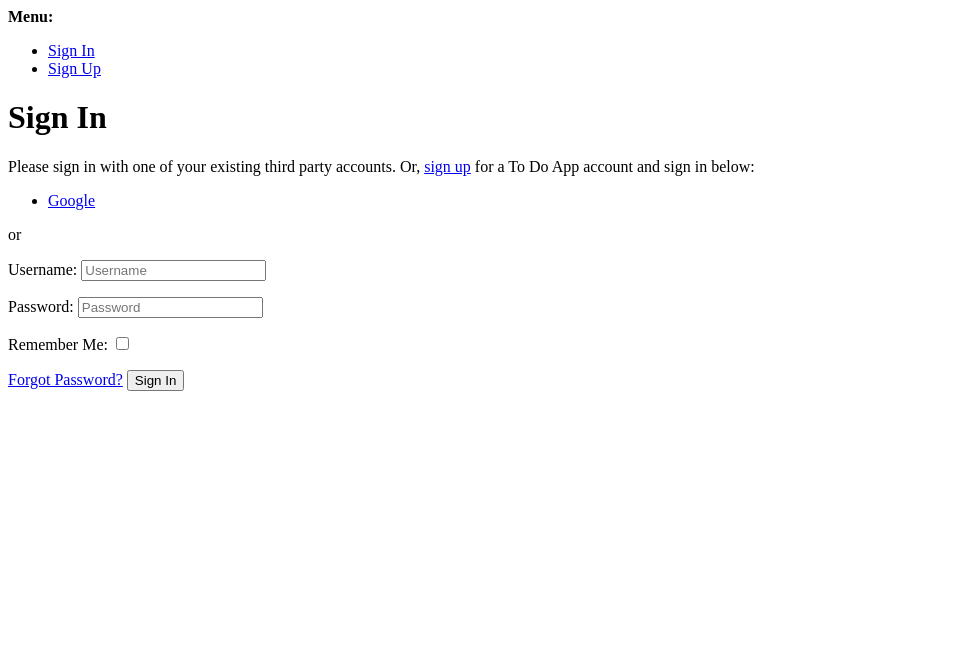
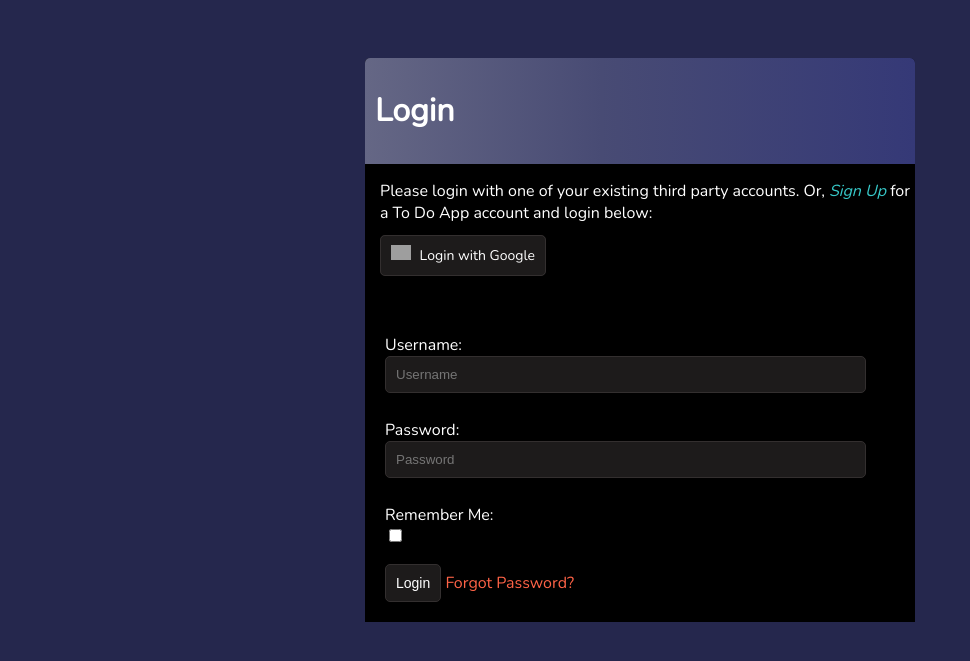
Before and after one commit to mittal-parth/To-Do-App-2.0, a Django app: page /accounts/login/ in a window 1280 px wide. Shown: the top 661 px of the page, without its empty margins (0-970 px from the left). Run offline with Django 3.2, Linux system fonts and the light colour scheme; some libraries are stand-ins or nearby versions; grey boxes are pictures that could not be loaded.

Commit message:
styled auth templates

```diff
--- a/accounts/templates/account/base.html
+++ b/accounts/templates/account/base.html
@@ -1,14 +1,136 @@
 <!DOCTYPE html>
 <html>
+
 <head>
-    <title>{% block head_title %}{% endblock %}</title>
+  <link rel="preconnect" href="https://fonts.gstatic.com">
+  <link href="https://fonts.googleapis.com/css2?family=Nunito:wght@200&display=swap" rel="stylesheet">
+  <link rel="stylesheet" href="https://cdnjs.cloudflare.com/ajax/libs/font-awesome/4.7.0/css/font-awesome.min.css">
+
+  <title>ToDo App | {% block head_title %}{% endblock %}</title>
+
+  <style>
+    body {
+      background-color: #25274D;
+      font-family: 'Nunito', sans-serif;
+      padding-top: 50px;
+    }
+
+    .container {
+      max-width: 550px;
+      /* Makes it responsive */
+      margin: auto;
+      /* background-color: #464866; */
+      background-color: black;
+      -webkit-box-shadow: 2px 2px 13px -4px rgba(0, 0, 0, 0, 21);
+      box-shadow: 2px 2px 13px -4px rgba(0, 0, 0, 0, 21);
+      border-radius: 5px 5px 5px 5px;
+    }
+
+    h1,
+    h2,
+    h3,
+    h4,
+    h5,
+    h6 {
+      font-family: 'Nunito', sans-serif;
+      color: white;
+    }
+
+    a,
+    p,
+    ul {
+      color: white;
+      text-decoration: none;
+
+    }
+
+    .header-bar {
+      display: flex;
+      justify-content: space-between;
+      color: #fff;
+      padding: 10px;
+      border-radius: 5px 5px 0 0;
+      background: linear-gradient(90deg, #656785 0%, #484b74 43%, #353977 100%);
+    }
+
+    .header-bar a {
+      color: white;
+      text-decoration: none;
+    }
+
+    .form-bar {
+      margin-left: 15px;
+    }
+
+    #add-link {
+      color: rgb(123, 233, 90);
+      font-size: 25px;
+    }
+
+    input[type=text],
+    input[type=password],
+    input[type=email],
+    textarea {
+      margin-right: 3px;
+      border: 1px solid rgb(51, 47, 47);
+      border-radius: 5px;
+      padding: 10px;
+      width: 90%;
+      background-color: rgb(29, 27, 27);
+      color: white;
+    }
+
+    label {
+      padding-top: 10px;
+      display: block;
+    }
+
+    .button {
+      border: 1px solid rgb(51, 47, 47);
+      background-color: rgb(29, 27, 27);
+      color: white;
+      padding: 10px;
+      font-size: 14px;
+      border-radius: 5px;
+      cursor: pointer;
+      text-decoration: none;
+    }
+
+    #input-form {
+      display: flex;
+    }
+
+    .update-form-wrapper,
+    .delete-form-wrapper {
+      background-color: black;
+      padding: 20px;
+    }
+
+    /* .delete-form-wrapper{
+            display: flex;
+        } */
+  </style>
   {% block extra_head %}
   {% endblock %}
 </head>
+
 <body>
+  <div class="container">
     {% block body %}
 
-    {% if messages %}
+    <!-- <div>
+      <ul>
+        {% if user.is_authenticated %}
+        <li><a href="{% url 'account_email' %}">Change E-mail</a></li>
+        <li><a href="{% url 'account_logout' %}">Sign Out</a></li>
+        {% endif %}
+      </ul>
+    </div> -->
+
+    {% block content %}
+    {% endblock %}
+
+    <!-- {% if messages %}
     <div>
       <strong>Messages:</strong>
       <ul>
@@ -17,24 +139,12 @@
         {% endfor %}
       </ul>
     </div>
-    {% endif %}
+    {% endif %} -->
 
-    <div>
-      <strong>Menu:</strong>
-      <ul>
-        {% if user.is_authenticated %}
-        <li><a href="{% url 'account_email' %}">Change E-mail</a></li>
-        <li><a href="{% url 'account_logout' %}">Sign Out</a></li>
-        {% else %}
-        <li><a href="{% url 'account_login' %}">Sign In</a></li>
-        <li><a href="{% url 'account_signup' %}">Sign Up</a></li>
-        {% endif %}
-      </ul>
-    </div>
-    {% block content %}
-    {% endblock %}
     {% endblock %}
     {% block extra_body %}
     {% endblock %}
+  </div>
 </body>
+
 </html>
--- a/accounts/templates/account/login.html
+++ b/accounts/templates/account/login.html
@@ -3,24 +3,31 @@
 {% load i18n %}
 {% load account socialaccount %}
 
-{% block head_title %}{% trans "Sign In" %}{% endblock %}
+{% block head_title %}{% trans "Login" %}{% endblock %}
 
 {% block content %}
 
-<h1>{% trans "Sign In" %}</h1>
-
+<div class="header-bar">
+  <h1>{% trans "Login" %}</h1>
+</div>
 {% get_providers as socialaccount_providers %}
 
 {% if socialaccount_providers %}
-<p>{% blocktrans with site.name as site_name %}Please sign in with one
-of your existing third party accounts. Or, <a href="{{ signup_url }}">sign up</a>
-for a {{ site_name }} account and sign in below:{% endblocktrans %}</p>
+<p class="form-bar">{% blocktrans with site.name as site_name %}Please login with one
+  of your existing third party accounts. Or, <a href="{{ signup_url }}"><i style="color:rgb(55, 201, 201)">Sign Up
+    </i></a>
+  for a {{ site_name }} account and login below:{% endblocktrans %}</p>
 
 <div class="socialaccount_ballot">
 
-  <ul class="socialaccount_providers">
+  <a class="button" style="text-transform:none; margin-left: 15px;" href="http://localhost:8000/accounts/google/login/?process=login">
+    <img width="20px" style="margin-right:5px; margin-top: 5px;" alt="Google sign-in" src="https://upload.wikimedia.org/wikipedia/commons/thumb/5/53/Google_%22G%22_Logo.svg/512px-Google_%22G%22_Logo.svg.png" />
+  Login with Google
+  </a>
+
+  <!-- <ul class="socialaccount_providers" style="color: rgb(55, 201, 201);">
     {% include "socialaccount/snippets/provider_list.html" with process="login" %}
-  </ul>
+  </ul> -->
 
   <div class="login-or">{% trans 'or' %}</div>
 
@@ -29,18 +36,21 @@ for a {{ site_name }} account and sign in below:{% endblocktrans %}</p>
 {% include "socialaccount/snippets/login_extra.html" %}
 
 {% else %}
-<p>{% blocktrans %}If you have not created an account yet, then please
-<a href="{{ signup_url }}">sign up</a> first.{% endblocktrans %}</p>
+<p class="form-bar">{% blocktrans %}If you have not created an account yet, then please
+  <a href="{{ signup_url }}">sign up</a> first.{% endblocktrans %}
+</p>
 {% endif %}
 
+<div class="update-form-wrapper">
   <form class="login" method="POST" action="{% url 'account_login' %}">
     {% csrf_token %}
     {{ form.as_p }}
     {% if redirect_field_value %}
     <input type="hidden" name="{{ redirect_field_name }}" value="{{ redirect_field_value }}" />
     {% endif %}
-  <a class="button secondaryAction" href="{% url 'account_reset_password' %}">{% trans "Forgot Password?" %}</a>
-  <button class="primaryAction" type="submit">{% trans "Sign In" %}</button>
+    <button class="button primaryAction" type="submit">{% trans "Login" %}</button>
+    <a class="secondaryAction" href="{% url 'account_reset_password' %}" style="color: tomato;">{% trans "Forgot Password?" %}</a>
   </form>
+</div>
 
 {% endblock %}
--- a/accounts/templates/account/password_reset.html
+++ b/accounts/templates/account/password_reset.html
@@ -7,18 +7,22 @@
 
 {% block content %}
 
+    <div class="header-bar">
         <h1>{% trans "Password Reset" %}</h1>
+    </div>
     {% if user.is_authenticated %}
     {% include "account/snippets/already_logged_in.html" %}
     {% endif %}
 
+    <div class="update-form-wrapper">
         <p>{% trans "Forgotten your password? Enter your e-mail address below, and we'll send you an e-mail allowing you to reset it." %}</p>
 
         <form method="POST" action="{% url 'account_reset_password' %}" class="password_reset">
             {% csrf_token %}
             {{ form.as_p }}
-        <input type="submit" value="{% trans 'Reset My Password' %}" />
+            <input type="submit" class="button" value="{% trans 'Reset My Password' %}" />
         </form>
 
         <p>{% blocktrans %}Please contact us if you have any trouble resetting your password.{% endblocktrans %}</p>
+    </div>
 {% endblock %}
```
Also changed, not shown: accounts/templates/account/logout.html (+14 -13 lines), accounts/templates/account/password_reset_done.html (+9 -6 lines), accounts/templates/account/signup.html (+7 -5 lines), base/templates/base/task_list.html (+5 -3 lines), base/views.py (+17 -9 lines), todo_class_based/settings.py (+10 -0 lines), base/templates/base/task_confirm_delete.html (indentation only), db.sqlite3. Lines whose indentation alone changed are shown as unchanged.
